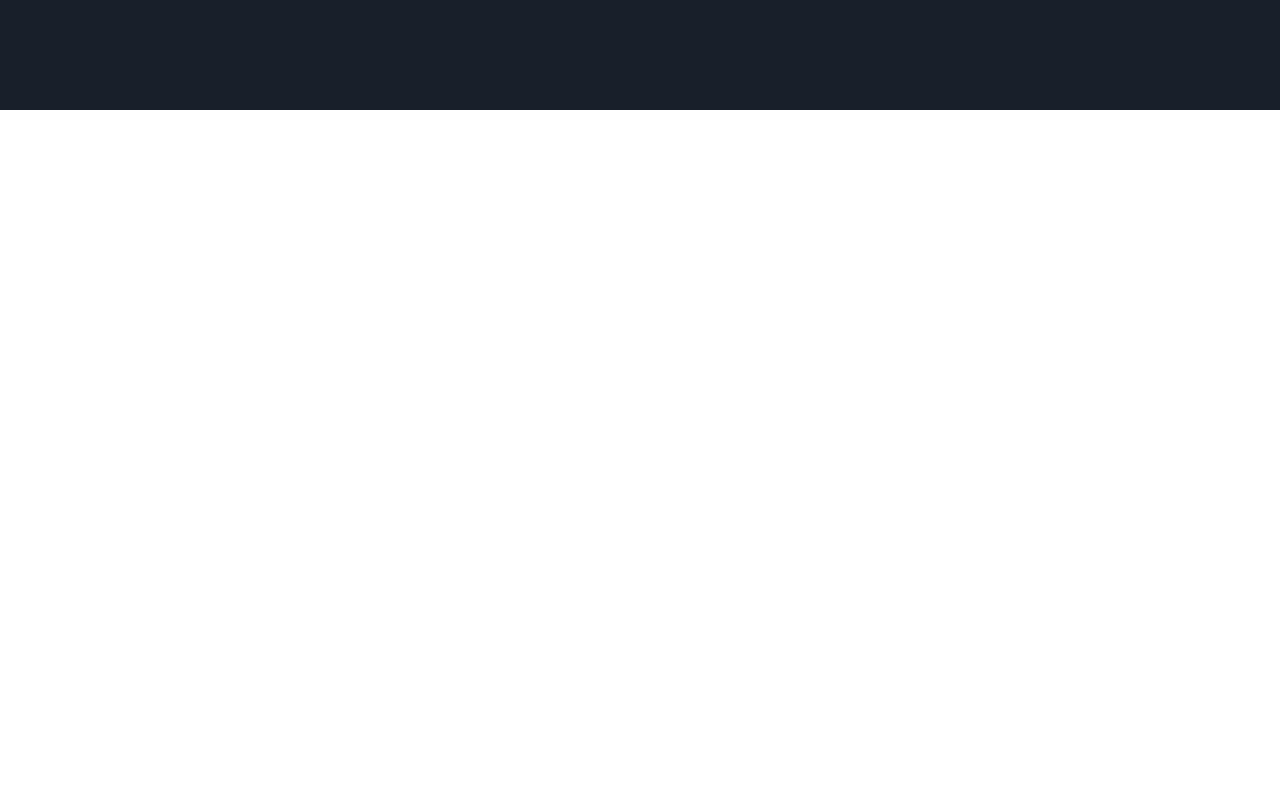
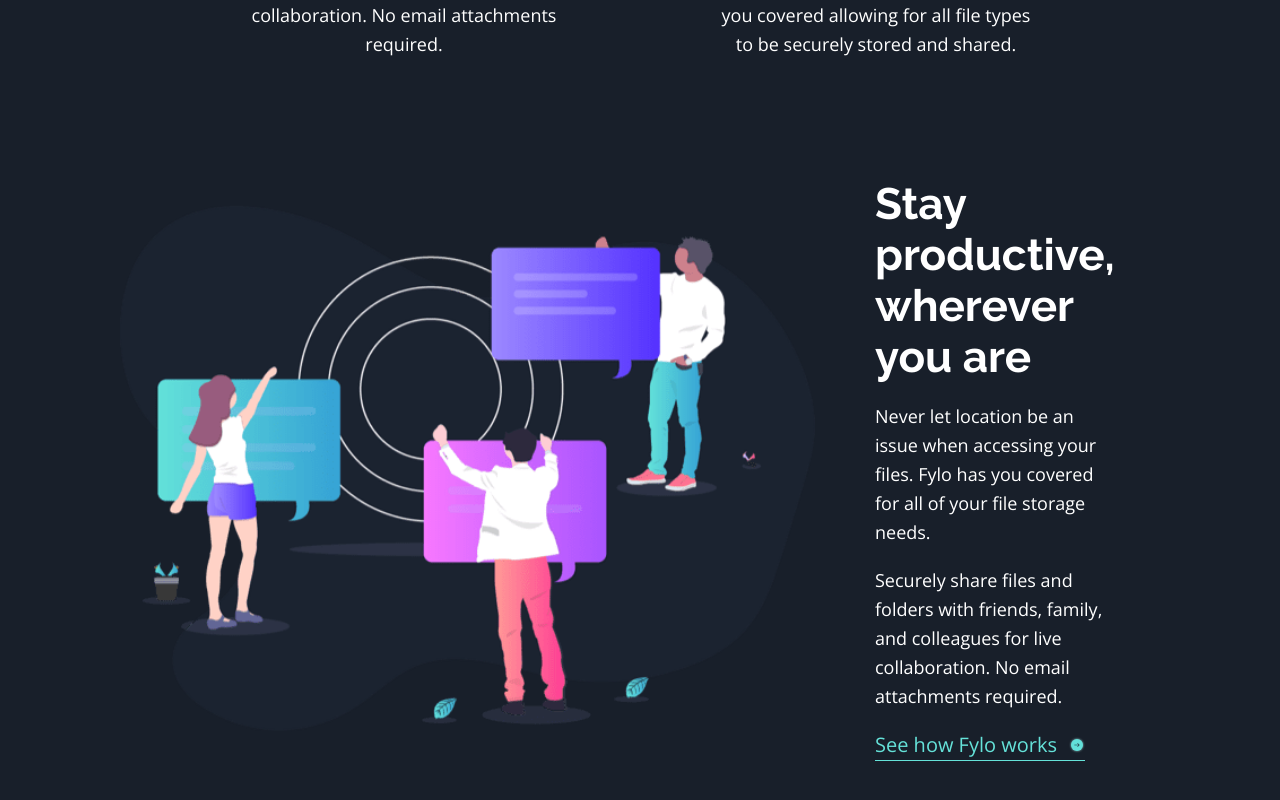
Before and after one commit to Danveer22/assignment-9, a React (Vite) app: page / in a window 1280 px wide. Shown: the part 2090-2890 px from the top of the page. Before the commit the page ends 2200 px from the top, so only its background shows below. Built offline with nearby package versions, Linux system fonts and the light colour scheme.

Commit message:
added new sections

```diff
--- a/src/App.jsx
+++ b/src/App.jsx
@@ -1,6 +1,7 @@
 import Header from "./components/Header";
 import HeroSection from "./components/HeroSection";
 import FeatureSection from "./components/FeatureSection";
+import ShowcaseSection from "./components/ShowcaseSection";
 
 function App() {
   return (
@@ -8,6 +9,7 @@ function App() {
       <Header />
       <HeroSection />
       <FeatureSection />
+      <ShowcaseSection />
     </div>
   );
 }
--- a/src/components/FeatureSection.jsx
+++ b/src/components/FeatureSection.jsx
@@ -41,7 +41,6 @@ function FeatureSection() {
           </p>
         </div>
       </div>
-      1
     </section>
   );
 }
--- a/src/components/FeatureSection.module.css
+++ b/src/components/FeatureSection.module.css
@@ -8,7 +8,7 @@
   margin: 0 auto;
   display: grid;
   grid-template-columns: repeat(2, 1fr);
-
+  padding: 8rem;
   z-index: 9999;
   position: relative;
   row-gap: 10rem;
@@ -44,6 +44,7 @@
   .features {
     grid-template-columns: 1fr;
     padding: 18rem 1rem 1rem 1rem;
+    padding: 8rem;
     width: 90%;
   }
   .features img {
--- a/src/components/HeroSection.module.css
+++ b/src/components/HeroSection.module.css
@@ -101,7 +101,7 @@
   }
   .overlay {
     top: 67%;
-    transform: translateX(-50%) scale(1.47);
+    transform: translateX(-50%) scale(1.41);
   }
 
   .backgroundOverlay {
@@ -113,13 +113,13 @@
 @media (max-width: 450px) {
   .heroSection {
     width: 100%;
-    height: 60vh !important;
+    height: 60vh;
     position: relative;
   }
 
   .overlay {
     top: 74%;
-    transform: translateX(-50%) scale(1.07);
+    transform: translateX(-50%) scale(1.03);
   }
 
   .heroImg {
--- /dev/null
+++ b/src/components/ShowcaseSection.jsx
@@ -0,0 +1,39 @@
+import styles from "./ShowcaseSection.module.css";
+
+function ShowcaseSection() {
+  return (
+    <section className={styles.showcaseSection}>
+      <figure className={styles.imageWrapper}>
+        <img
+          src="/images/illustration-stay-productive.png"
+          alt="Stay productive"
+          className={styles.showcaseImage}
+        />
+      </figure>
+      <div className={styles.showcaseContent}>
+        <h2>
+          Stay productive,
+          <br /> wherever you are
+        </h2>
+        <p>
+          Never let location be an issue when accessing your files. Fylo has you
+          covered for all of your file storage needs.
+        </p>
+        <p>
+          Securely share files and folders with friends, family, and colleagues
+          for live collaboration. No email attachments required.
+        </p>
+        <a href="#" className={styles.ctaButton}>
+          See how Fylo works
+          <img
+            src="/images/icon-arrow.svg"
+            alt="Arrow icon"
+            className={styles.arrowIcon}
+          />
+        </a>
+      </div>
+    </section>
+  );
+}
+
+export default ShowcaseSection;
--- /dev/null
+++ b/src/components/ShowcaseSection.module.css
@@ -0,0 +1,59 @@
+.showcaseSection {
+  display: flex;
+  align-items: center;
+  gap: 10rem;
+  background-color: var(--main-background-color);
+  padding: 4rem 16rem;
+}
+
+.showcaseContent {
+  display: flex;
+  flex-direction: column;
+  gap: 2rem;
+}
+
+.showcaseContent h2 {
+  font-size: 4.4rem;
+  font-family: var(--font-secondary);
+}
+
+.showcaseContent p {
+  font-size: 1.8rem;
+  line-height: 1.6;
+}
+
+.showcaseImage {
+  transform: scale(1.13);
+}
+
+.ctaButton {
+  font-size: 2rem;
+  color: var(--cta-cyan-color);
+  display: flex;
+  line-height: 1.5;
+  align-items: center;
+  gap: 1.2rem;
+  align-self: self-start;
+  border-bottom: 1px solid currentColor;
+}
+
+.ctaButton:hover,
+.ctaButton:active {
+  color: var(--white-color);
+  border-color: currentColor;
+}
+
+/* .ctaButton:hover,
+.ctaButton:active .arrowIcon {
+  fill: white;
+} */
+
+@media (max-width: 768px) {
+  .showcaseSection {
+    flex-direction: column;
+    gap: 2rem;
+  }
+  .showcaseImage {
+    transform: scale(0.5);
+  }
+}
```
